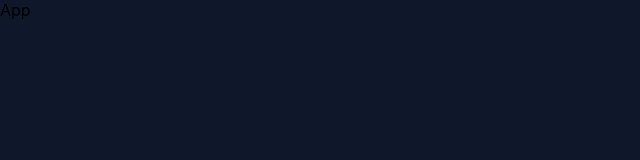
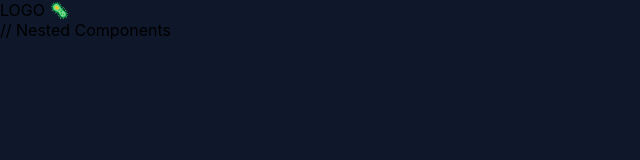
Before and after one commit to moaminrajabi/Rick-and-Montry, a React (Vite) app: page / in a window 1280 px wide. Shown: the top 160 px of the page, without its empty margins (0-640 px from the left). Built offline with nearby package versions, Linux system fonts and the light colour scheme.

Commit message:
create nav bar component

```diff
--- a/src/App.jsx
+++ b/src/App.jsx
@@ -1,7 +1,16 @@
 import React from "react";
+import { Toaster } from "react-hot-toast";
+import NavBar from "./components/NavBar";
 
 function App() {
-  return <div>App</div>;
+  return (
+    <div className="app">
+      <Toaster />
+      <NavBar> // Nested Components
+
+     </NavBar>
+    </div>
+  );
 }
 
 export default App;
--- /dev/null
+++ b/src/components/NavBar.jsx
@@ -0,0 +1,34 @@
+import React, { useState } from "react";
+
+export default function NavBar({ children }) {
+  return (
+    <nav className="navbar">
+      <Logo />
+      {children}
+    </nav>
+  );
+}
+
+function Logo() {
+  return <div className="navbar__logo">LOGO 🦠</div>;
+}
+
+export function Search({ query, setQuery }) {
+  return (
+    <input
+      type="text"
+      placeholder="Search..."
+      className="text-field"
+      value={query}
+      onChange={(e) => setQuery(e.target.value)}
+    />
+  );
+}
+
+export function SearchResult({ numOfResult }) {
+  return <div className="navbar_result"> Found {numOfResult} characters </div>;
+}
+
+export function Favourites({ favourites, onDeleteFavourite }) {
+  const [isOpen, setIsOpen] = useState(false);
+}
```
Also changed, not shown: src/components/Modal.jsx (added, +18 -0 lines).
